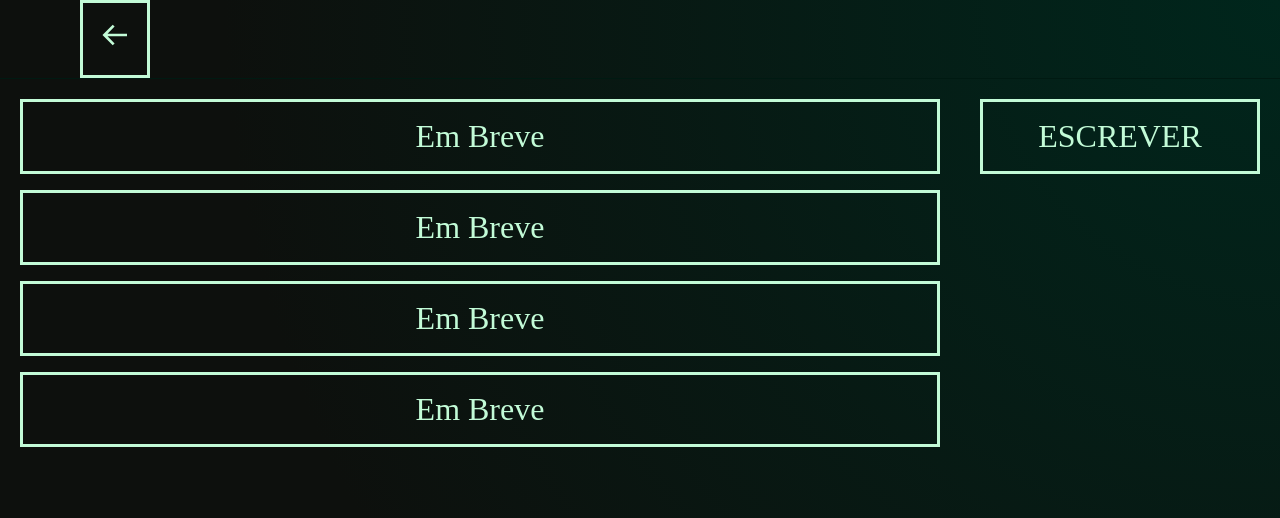
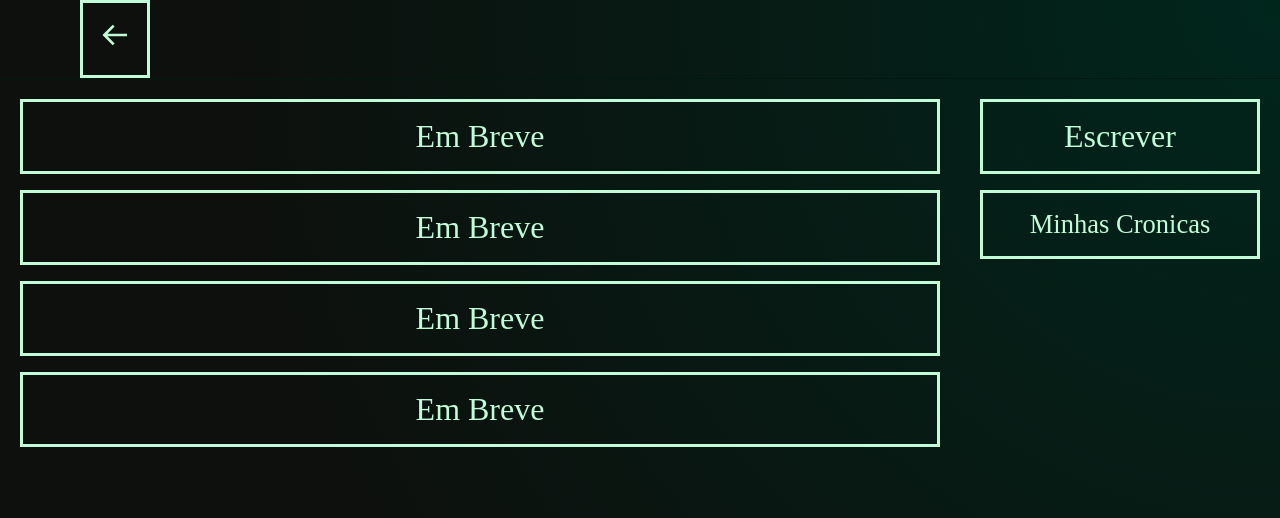
Before and after one commit to GustaDaHora/Number-Playgorund, a React (Vite) app: page /cronics in a window 1280 px wide. Shown: the top 518 px of the page. Built offline with nearby package versions, Linux system fonts and the light colour scheme; a web font is replaced by a local one.

Commit message:
Update index.tsx

```diff
--- a/src/app/pages/Cronics/index.tsx
+++ b/src/app/pages/Cronics/index.tsx
@@ -27,13 +27,13 @@ const Container = styled.div`
     }
     > aside {
       width: 25%;
+      text-align: center;
       padding: 20px;
       display: flex;
       flex-direction: column;
-      color: #0d100d;
+      gap: 1rem;
     }
   }
-
   .headerButton {
     display: none;
   }
@@ -91,7 +91,10 @@ export function Cronics(): React.ReactElement {
         </section>
         {isSideMenuVisible && (
           <aside>
-            <LinkButton to="/">ESCREVER</LinkButton>
+            <LinkButton to="/">Escrever</LinkButton>
+            <LinkButton style={{ fontSize: '1.66rem' }} to="/">
+              Minhas Cronicas
+            </LinkButton>
           </aside>
         )}
       </main>
```
